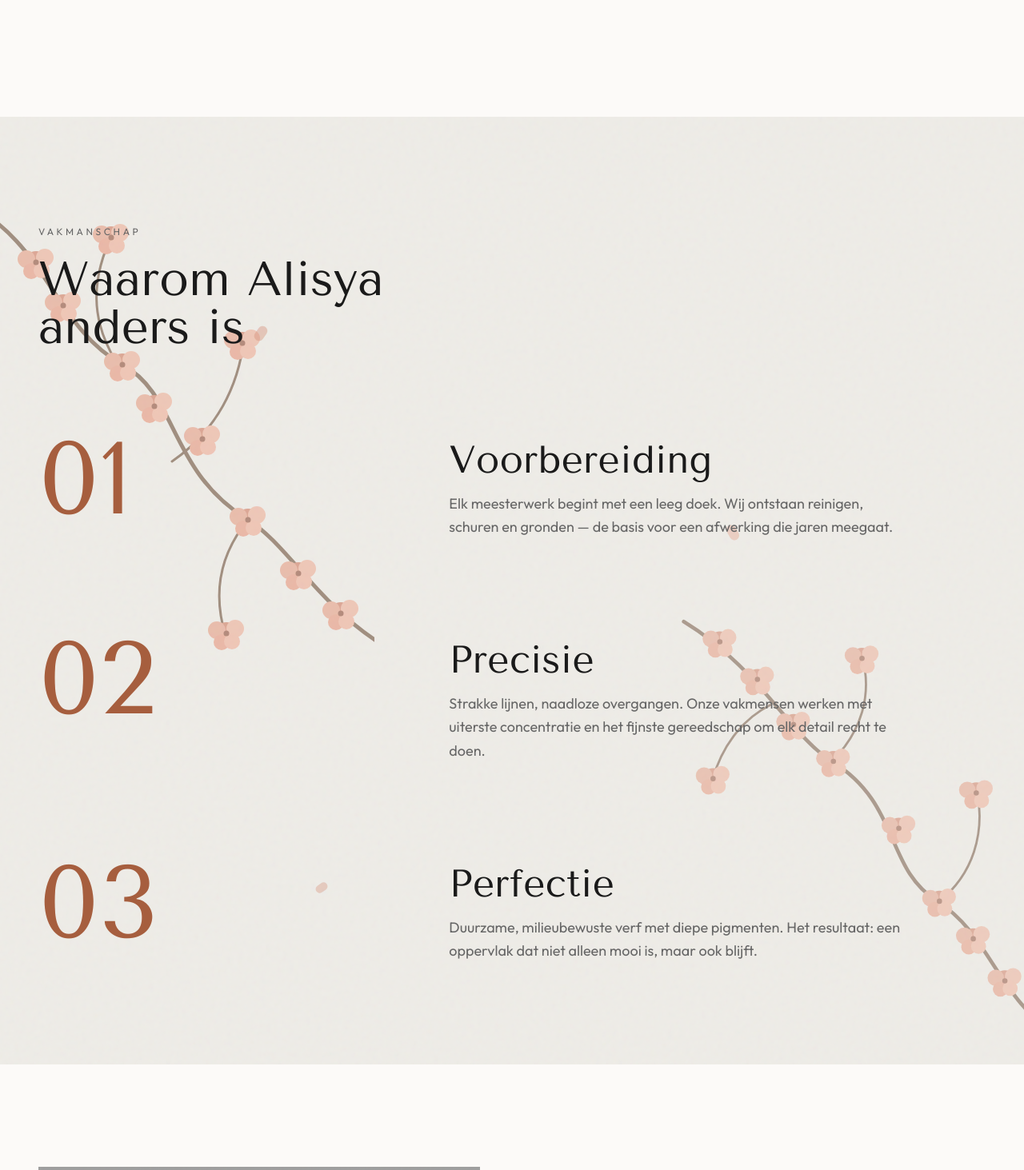
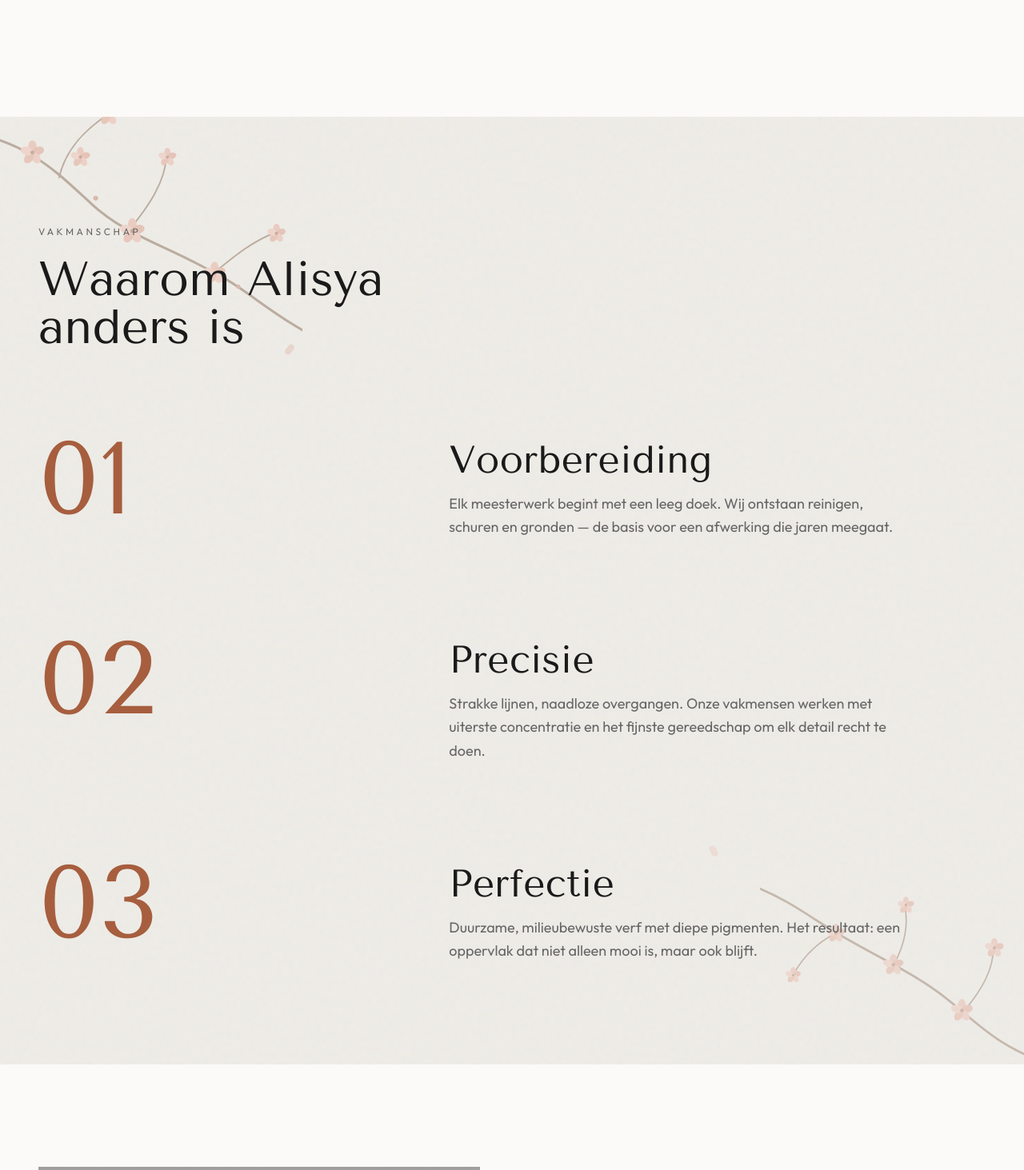
Before and after one commit to meloncuk/alisya4, a React (Vite) app: page / in a window 1280 px wide. Shown: the part 1627-3090 px from the top of the page at 80% size. Built offline with nearby package versions, Linux system fonts and the light colour scheme; grey boxes are pictures that could not be loaded; the HTML template or start-up script is replaced by a standard one.

Commit message:
Add files via upload

```diff
--- a/src/components/alisya/Craftsmanship.jsx
+++ b/src/components/alisya/Craftsmanship.jsx
@@ -21,50 +21,52 @@ const STEPS = [
 
 
 function SakuraBackground() {
+  const Blossom = ({ x, y, scale = 1 }) => (
+    <g transform={`translate(${x} ${y}) scale(${scale})`}>
+      <ellipse cx="0" cy="-8" rx="5.5" ry="8" fill="#E7B0A0" />
+      <ellipse cx="7.5" cy="-2" rx="5.5" ry="8" transform="rotate(72 7.5 -2)" fill="#DFA08E" />
+      <ellipse cx="4.5" cy="7" rx="5.5" ry="8" transform="rotate(144 4.5 7)" fill="#EDB9AA" />
+      <ellipse cx="-4.5" cy="7" rx="5.5" ry="8" transform="rotate(216 -4.5 7)" fill="#E3A694" />
+      <ellipse cx="-7.5" cy="-2" rx="5.5" ry="8" transform="rotate(288 -7.5 -2)" fill="#F0C1B4" />
+      <circle r="2.6" fill="#A96F5A" />
+    </g>
+  );
+
   return (
     <div className="absolute inset-0 overflow-hidden pointer-events-none z-0" aria-hidden="true">
-      {/* Left branch */}
-      <svg className="absolute -left-8 top-8 w-[310px] sm:w-[390px] md:w-[500px] h-auto opacity-70"
-           viewBox="0 0 500 720" fill="none">
-        <path d="M-15 75 C90 120, 98 230, 185 278 C255 316, 242 410, 342 472 C390 502, 428 575, 505 625"
-              stroke="#806754" strokeWidth="5" strokeLinecap="round"/>
-        <path d="M177 274 C145 222, 145 170, 174 112 M247 399 C303 360, 330 305, 337 246 M342 472 C306 516, 298 565, 314 617"
-              stroke="#806754" strokeWidth="3" strokeLinecap="round"/>
-        {[[77,150],[111,204],[171,119],[185,278],[225,330],[285,371],[335,251],[342,472],[315,614],[405,539],[458,589]].map(([x,y],i)=>(
-          <g key={i} transform={`translate(${x} ${y})`}>
-            <circle r="14" fill="#d58b73"/>
-            <circle cx="-12" cy="-4" r="11" fill="#e7aa94"/>
-            <circle cx="11" cy="-6" r="11" fill="#efb8a4"/>
-            <circle cx="-6" cy="11" r="10" fill="#e9a38c"/>
-            <circle cx="7" cy="10" r="10" fill="#f0b7a2"/>
-            <circle r="3.5" fill="#9c634f"/>
-          </g>
-        ))}
+      <svg className="absolute -left-8 -top-6 w-[270px] sm:w-[330px] md:w-[410px] h-auto opacity-[0.52]"
+           viewBox="0 0 430 390" fill="none">
+        <path d="M-20 42 C70 58 104 94 153 139 C202 184 251 192 331 239 C363 258 389 282 432 306"
+              stroke="#8D725F" strokeWidth="3.2" strokeLinecap="round"/>
+        <path d="M111 105 C119 69 143 43 177 21 M201 176 C229 142 250 111 252 76 M314 230 C342 207 365 188 395 177"
+              stroke="#8D725F" strokeWidth="2" strokeLinecap="round"/>
+        <Blossom x={76} y={72} scale={1.0} />
+        <Blossom x={139} y={78} scale={0.82} />
+        <Blossom x={176} y={22} scale={0.9} />
+        <Blossom x={207} y={175} scale={1.05} />
+        <Blossom x={253} y={78} scale={0.76} />
+        <Blossom x={315} y={230} scale={0.92} />
+        <Blossom x={396} y={178} scale={0.78} />
+        <circle cx="159" cy="132" r="3.2" fill="#C88B78"/>
+        <circle cx="346" cy="248" r="2.8" fill="#C88B78"/>
       </svg>
 
-      {/* Right branch */}
-      <svg className="absolute -right-10 bottom-0 w-[280px] sm:w-[360px] md:w-[470px] h-auto opacity-60"
-           viewBox="0 0 500 720" fill="none">
-        <path d="M520 690 C422 642, 418 550, 342 502 C272 458, 294 373, 202 316 C145 280, 105 191, 5 130"
-              stroke="#806754" strokeWidth="5" strokeLinecap="round"/>
-        <path d="M344 503 C390 466, 406 412, 395 354 M202 316 C242 276, 256 226, 242 176 M120 241 C81 261, 55 298, 43 341"
-              stroke="#806754" strokeWidth="3" strokeLinecap="round"/>
-        {[[432,608],[390,552],[345,502],[394,358],[291,405],[204,316],[242,179],[151,267],[103,207],[53,157],[44,339]].map(([x,y],i)=>(
-          <g key={i} transform={`translate(${x} ${y})`}>
-            <circle r="14" fill="#d58b73"/>
-            <circle cx="-12" cy="-4" r="11" fill="#e7aa94"/>
-            <circle cx="11" cy="-6" r="11" fill="#efb8a4"/>
-            <circle cx="-6" cy="11" r="10" fill="#e9a38c"/>
-            <circle cx="7" cy="10" r="10" fill="#f0b7a2"/>
-            <circle r="3.5" fill="#9c634f"/>
-          </g>
-        ))}
+      <svg className="absolute -right-5 -bottom-8 w-[220px] sm:w-[280px] md:w-[350px] h-auto opacity-[0.42]"
+           viewBox="0 0 380 330" fill="none">
+        <path d="M390 294 C320 270 292 236 252 205 C214 175 176 158 111 121 C74 100 41 72 -12 52"
+              stroke="#8D725F" strokeWidth="3" strokeLinecap="round"/>
+        <path d="M276 224 C302 193 317 166 317 135 M181 161 C197 132 202 104 196 78 M103 117 C76 131 57 151 45 174"
+              stroke="#8D725F" strokeWidth="1.9" strokeLinecap="round"/>
+        <Blossom x={318} y={137} scale={0.82} />
+        <Blossom x={274} y={222} scale={0.96} />
+        <Blossom x={198} y={79} scale={0.72} />
+        <Blossom x={181} y={160} scale={0.9} />
+        <Blossom x={103} y={117} scale={0.8} />
+        <Blossom x={45} y={174} scale={0.68} />
       </svg>
 
-      {/* a few petals toward the center */}
-      <span className="absolute left-[25%] top-[22%] w-3 h-5 rounded-full bg-[#d58b73]/40 rotate-[35deg]" />
-      <span className="absolute right-[28%] top-[43%] w-3 h-5 rounded-full bg-[#e7aa94]/45 -rotate-[30deg]" />
-      <span className="absolute left-[31%] bottom-[18%] w-2.5 h-4 rounded-full bg-[#d58b73]/35 rotate-[55deg]" />
+      <span className="absolute left-[28%] top-[24%] w-2 h-3.5 rounded-full bg-[#DFA08E]/30 rotate-[38deg]" />
+      <span className="absolute right-[30%] bottom-[22%] w-2 h-3.5 rounded-full bg-[#E7B0A0]/25 -rotate-[28deg]" />
     </div>
   );
 }
--- a/src/components/alisya/Footer.jsx
+++ b/src/components/alisya/Footer.jsx
@@ -32,12 +32,12 @@ export default function Footer() {
           <div className="md:col-span-6 grid grid-cols-2 gap-8">
             <div>
               <p className="text-white/40 text-xs uppercase tracking-[0.3em] mb-4">Contact</p>
-              <a href="mailto:info@alisya.nl" className="block text-white text-lg hover:text-white/70 transition-colors mb-2">info@alisya.nl</a>
-              <a href="tel:+31201234567" className="block text-white text-lg hover:text-white/70 transition-colors">+31 20 123 4567</a>
+              <a href="mailto:info@alisyaservice.nl" className="block text-white text-lg hover:text-white/70 transition-colors mb-2">info@alisyaservice.nl</a>
+              <a href="tel:+31629324102" className="block text-white text-lg hover:text-white/70 transition-colors">06-29324102</a>
             </div>
             <div>
               <p className="text-white/40 text-xs uppercase tracking-[0.3em] mb-4">Atelier</p>
-              <p className="text-white text-lg leading-relaxed">Prinsengracht 123<br />1015 RK Amsterdam<br />Nederland</p>
+              <p className="text-white text-lg leading-relaxed">Irawan Soejonostraat 27<br />1069 PG Amsterdam<br />Nederland</p>
             </div>
           </div>
         </div>
--- a/src/components/alisya/Navigation.jsx
+++ b/src/components/alisya/Navigation.jsx
@@ -94,9 +94,9 @@ export default function Navigation() {
                 ))}
               </nav>
               <div className="px-6 md:px-12 pb-10 text-white/80 text-sm tracking-wide">
-                <a href="mailto:info@alisya.nl" className="hover:text-white transition-colors">info@alisya.nl</a>
+                <a href="mailto:info@alisyaservice.nl" className="hover:text-white transition-colors">info@alisyaservice.nl</a>
                 <span className="mx-3">·</span>
-                <a href="tel:+31201234567" className="hover:text-white transition-colors">+31 20 123 4567</a>
+                <a href="tel:+31629324102" className="hover:text-white transition-colors">06-29324102</a>
               </div>
             </div>
           </motion.div>
```
